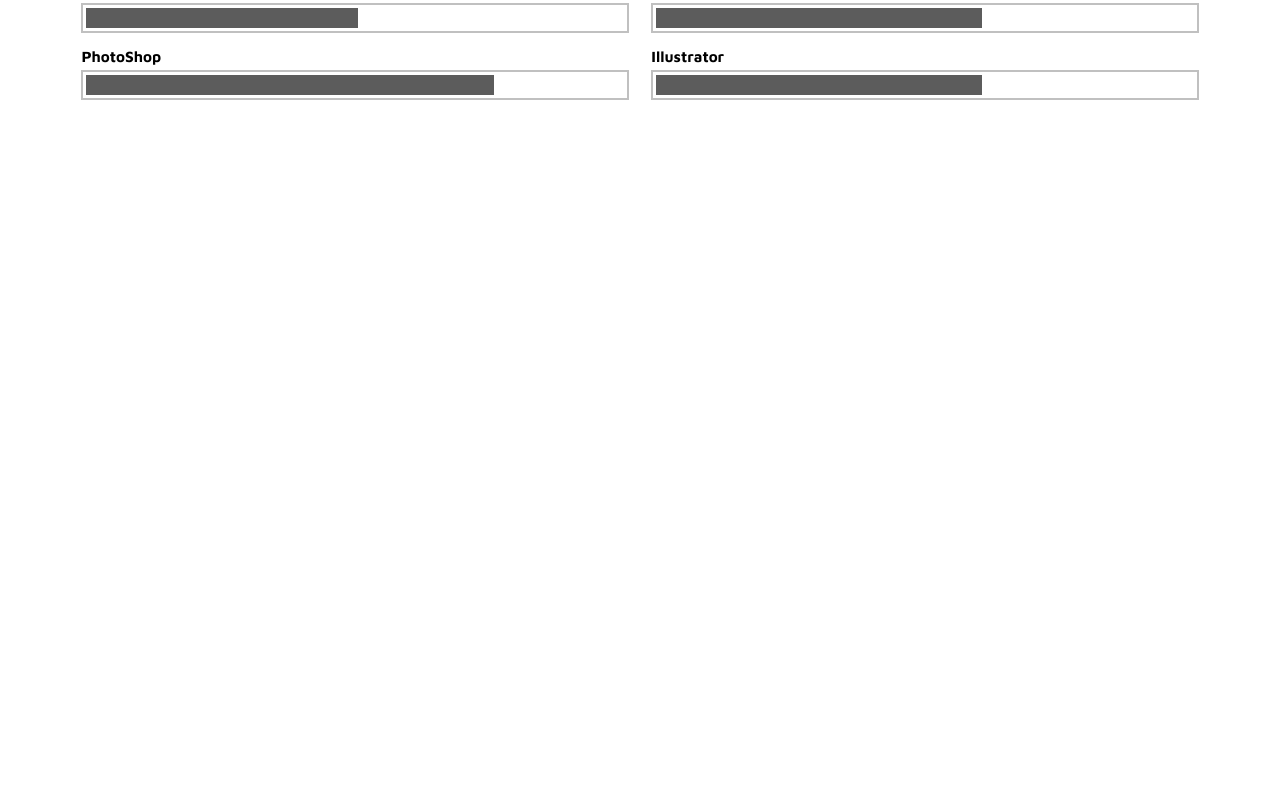
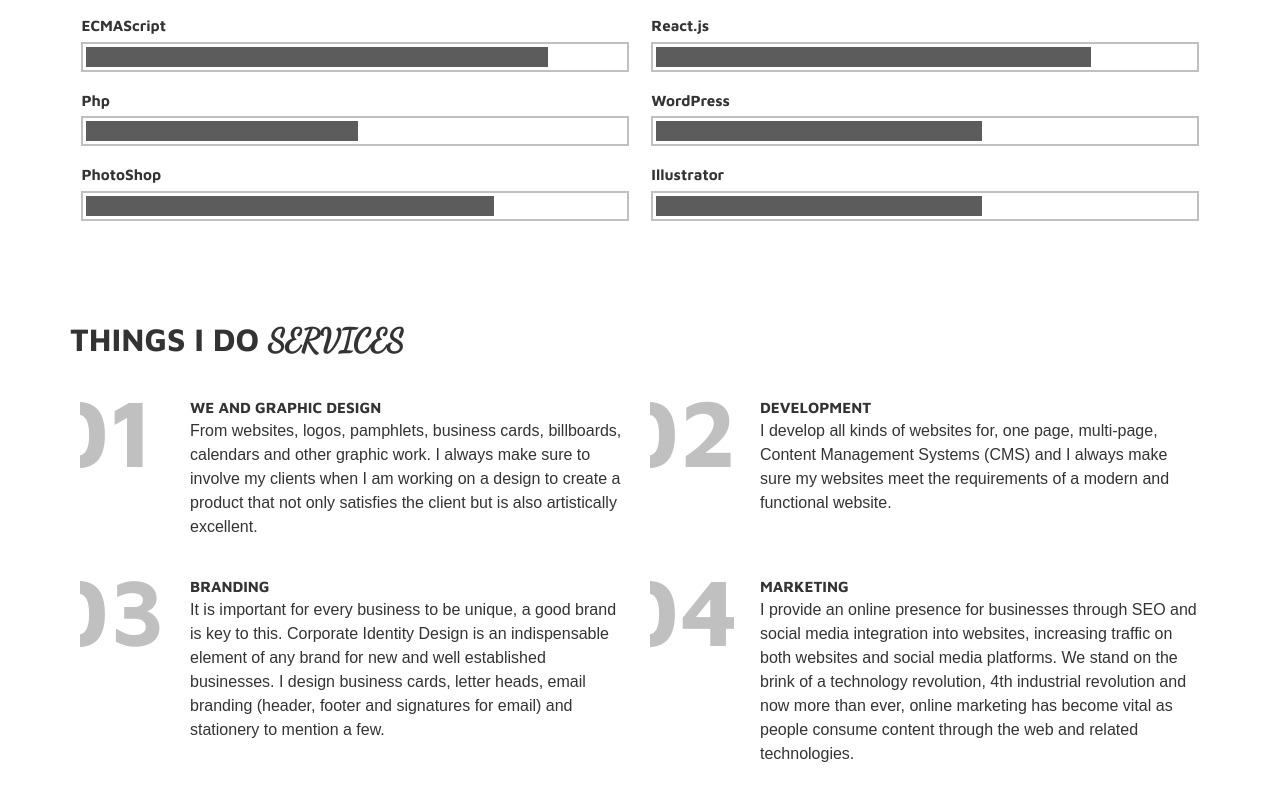
Before and after one commit to Spha88/portfolio, a React (Create React App) app: page /about in a window 1280 px wide. Shown: the part 1384-2184 px from the top of the page. Before the commit the page ends 1533 px from the top, so only its background shows below. Built offline with nearby package versions, Linux system fonts and the light colour scheme; a web font is replaced by a local one.

Commit message:
added the services section

```diff
--- a/src/App.js
+++ b/src/App.js
@@ -5,6 +5,7 @@
 import Hero from './components/Hero/Hero';
 import About from './components/About/About';
 import Skills from './components/Skills/Skills';
+import Services from './components/Services/Services';
 
 function App() {
   return (
@@ -13,6 +14,7 @@
       <Hero />
       <About />
       <Skills />
+      <Services />
     </div>
   );
 }
--- /dev/null
+++ b/src/components/Services/Service/Service.js
@@ -0,0 +1,21 @@
+import React from 'react';
+import classes from './Service.module.css';
+
+const Service = props => {
+
+    const { number, title, content } = props;
+
+    return (
+        <div className={classes.ServiceItem}>
+            <div className={classes.ServiceNumber}>
+                <h1>{number}</h1>
+            </div>
+            <div className={classes.Service}>
+                <h4>{title}</h4>
+                <p>{content}</p>
+            </div>
+        </div>
+     );
+}
+
+export default Service;
--- /dev/null
+++ b/src/components/Services/Service/Service.module.css
@@ -0,0 +1,47 @@
+.ServiceItem {
+    width: 50%;
+    padding: 10px;
+    display: flex;
+    align-items: flex-start;
+}
+
+.ServiceItem .ServiceNumber {
+    width: 20%;
+    height: 100%;
+    position: relative;
+    overflow: hidden;
+    color: #C0C0C0;
+    display: flex;
+}
+
+.ServiceItem .ServiceNumber h1 {
+    top: 0;
+    line-height: 70px;
+    position: absolute;
+    margin: 0;
+    padding: 0;
+    font-size: 6em;
+    left: -35px;
+    transition: all 500ms ease-in-out;
+}
+
+.ServiceItem:hover  .ServiceNumber h1 {
+    left: -20px;
+    cursor: default;
+}
+
+.ServiceItem .Service {
+    width: 80%;
+}
+
+.ServiceItem .Service h4 {
+    text-transform: uppercase;
+    font-size: .95em;
+    margin: 0;
+    padding: 0;
+}
+
+
+.ServiceItem .Service p {
+    margin-top: 0;
+}
--- /dev/null
+++ b/src/components/Services/Services.js
@@ -0,0 +1,46 @@
+import React from 'react';
+import classes from './Services.module.css';
+
+import Container from '../UI/Container/Container';
+import Service from './Service/Service';
+
+
+const Services = props => {
+    return (
+        <Container>
+            <h1>Things I do <span className={classes.Cursive}>Services</span></h1>
+            <div className={classes.ServiceItems}>
+                <Service
+                    number="01"
+                    title="We and Graphic Design"
+                    content="From websites, logos, pamphlets, business cards, billboards,
+                            calendars and other graphic work. I always make sure to involve my
+                            clients when I am working on a design to create a product that not only
+                            satisfies the client but is also artistically excellent." />
+                <Service
+                     number="02"
+                    title="Development"
+                    content="I develop all kinds of websites for, one page, multi-page,
+                            Content Management Systems (CMS) and I always make sure
+                            my websites meet the requirements of a modern and functional website." />
+                <Service
+                    number="03"
+                    title="Branding"
+                    content="It is important for every business to be unique, a good brand is key to this.
+                            Corporate Identity Design is an indispensable element of any brand for new and well
+                            established businesses. I design business cards, letter heads, email branding
+                            (header, footer and signatures for email) and stationery to mention a few." />
+                <Service
+                    number="04"
+                    title="Marketing"
+                    content="I provide an online presence for businesses through SEO and social media
+                            integration into websites, increasing traffic on both websites and social media
+                            platforms. We stand on the brink of a technology revolution, 4th industrial revolution
+                            and now more than ever, online marketing has become vital as people consume content
+                            through the web and related technologies." />
+            </div>
+        </Container>
+     );
+}
+
+export default Services;
--- /dev/null
+++ b/src/components/Services/Services.module.css
@@ -0,0 +1,9 @@
+.ServiceItems {
+    display: flex;
+    flex-wrap: wrap;
+    width: 100%;
+}
+
+.Cursive {
+    font-family: "Dancing Script", cursive;
+}
--- a/src/index.css
+++ b/src/index.css
@@ -3,10 +3,13 @@
   font-family: "Antic", sans-serif;
   -webkit-font-smoothing: antialiased;
   -moz-osx-font-smoothing: grayscale;
+  color: #333;
+  line-height: 1.5;
 }
 * {
   box-sizing: border-box;
 }
+
 a,
 a:visited,
 a:focus {
@@ -17,3 +20,7 @@
 h1, h2, h3, h4, h5, h6 {
   font-family: "Maven Pro", sans-serif;
 }
+
+p {
+  font-size: 16px;
+}
```
Also changed, not shown: src/components/Work/Work.js (deleted), src/components/Work/Work.module.css (deleted).
